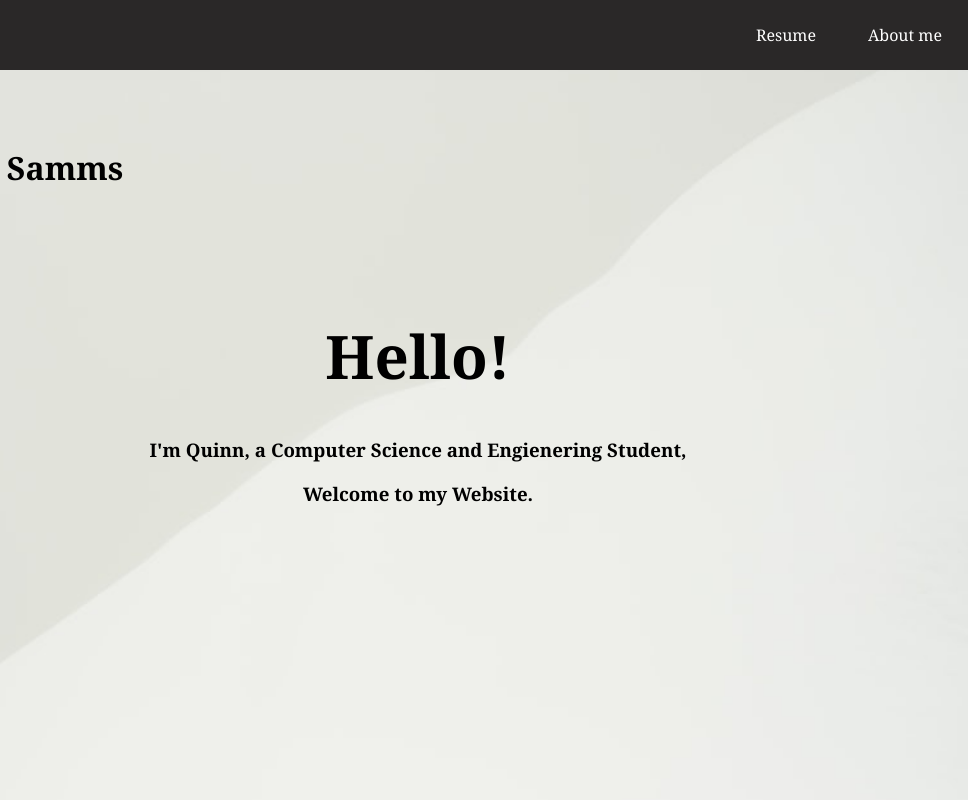
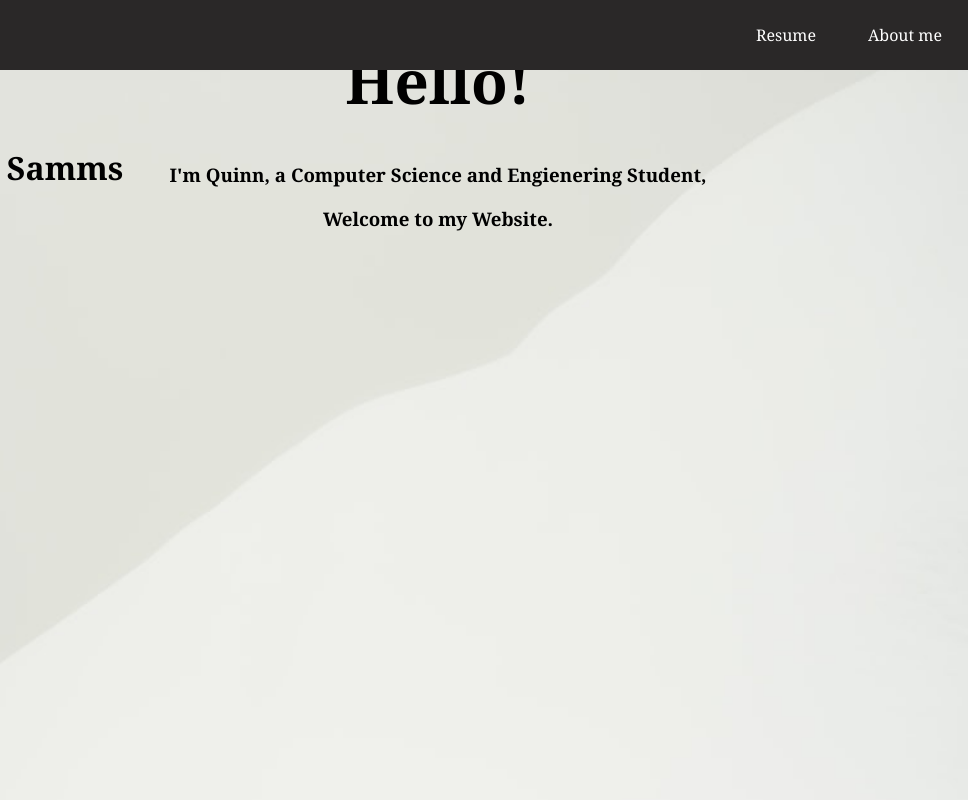
Before and after one commit to SHAKUURR/PersonalWebsite, a plain HTML site: page index.html in a window 1280 px wide. Shown: the full height of the page, 312-1280 px from the left. Drawn offline with Linux system fonts and the light colour scheme.

Commit message:
centering div

```diff
--- a/css/styles.css
+++ b/css/styles.css
@@ -86,11 +86,11 @@ ul{
 }
 
 .middle{
-    position:absolute;
+    position:relative;
+    transform:translateY(75%);
+    transform:translateX(75%);
+    width:600px;
     height:400px;
-    width:600px;
-    top:275px;
-    left:430px;
 }
 
 .logogroup{
--- a/index.html
+++ b/index.html
@@ -30,13 +30,11 @@
             </li>
         </div>
 
-        <center>
         <div class = "middle">
             <h1 style = "font-size:60px;"><center>Hello!</center></h1>
             <h3><center>I'm Quinn, a Computer Science and Engienering Student,</center></h3>
             <h3><center>Welcome to my Website.</center></h3>
         </div>
-        </center>
 
     </body>
 </html>
```
Also changed, not shown: 1 other file.
